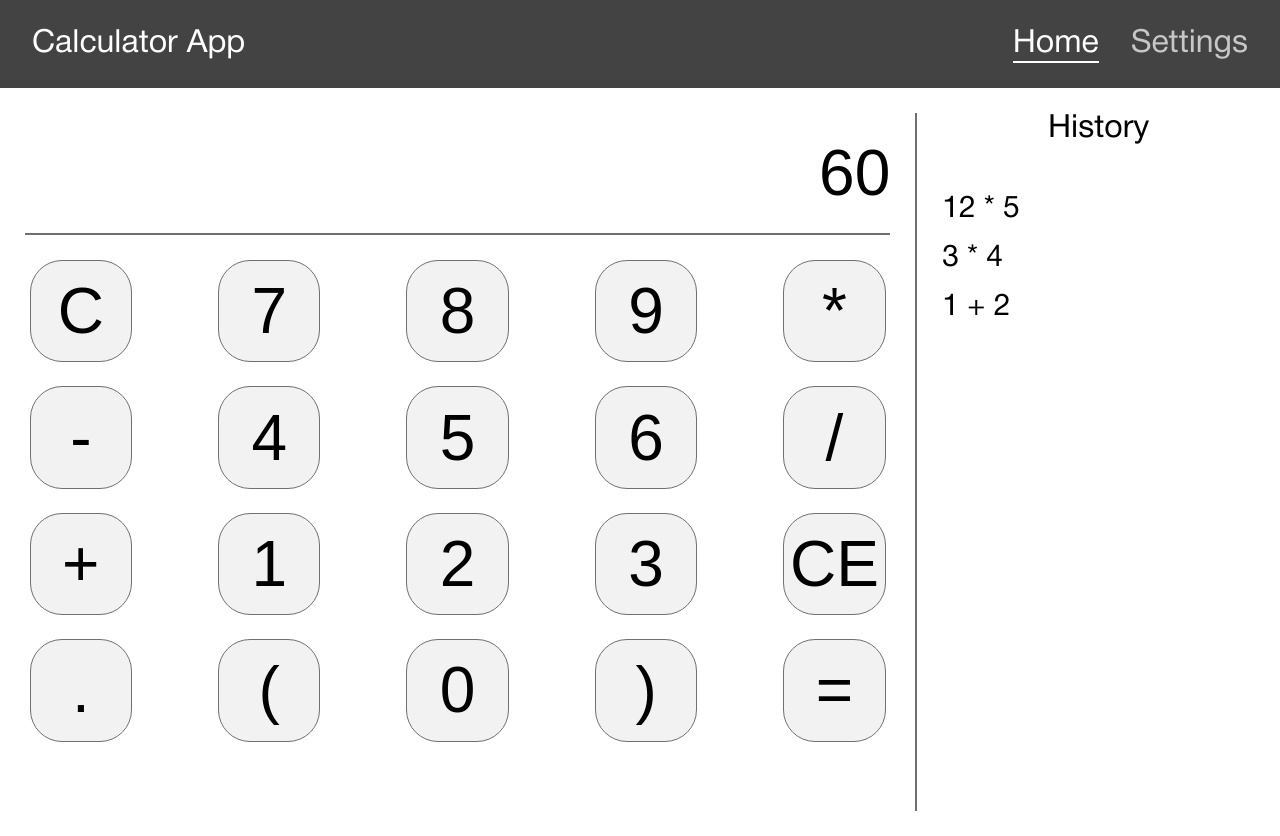
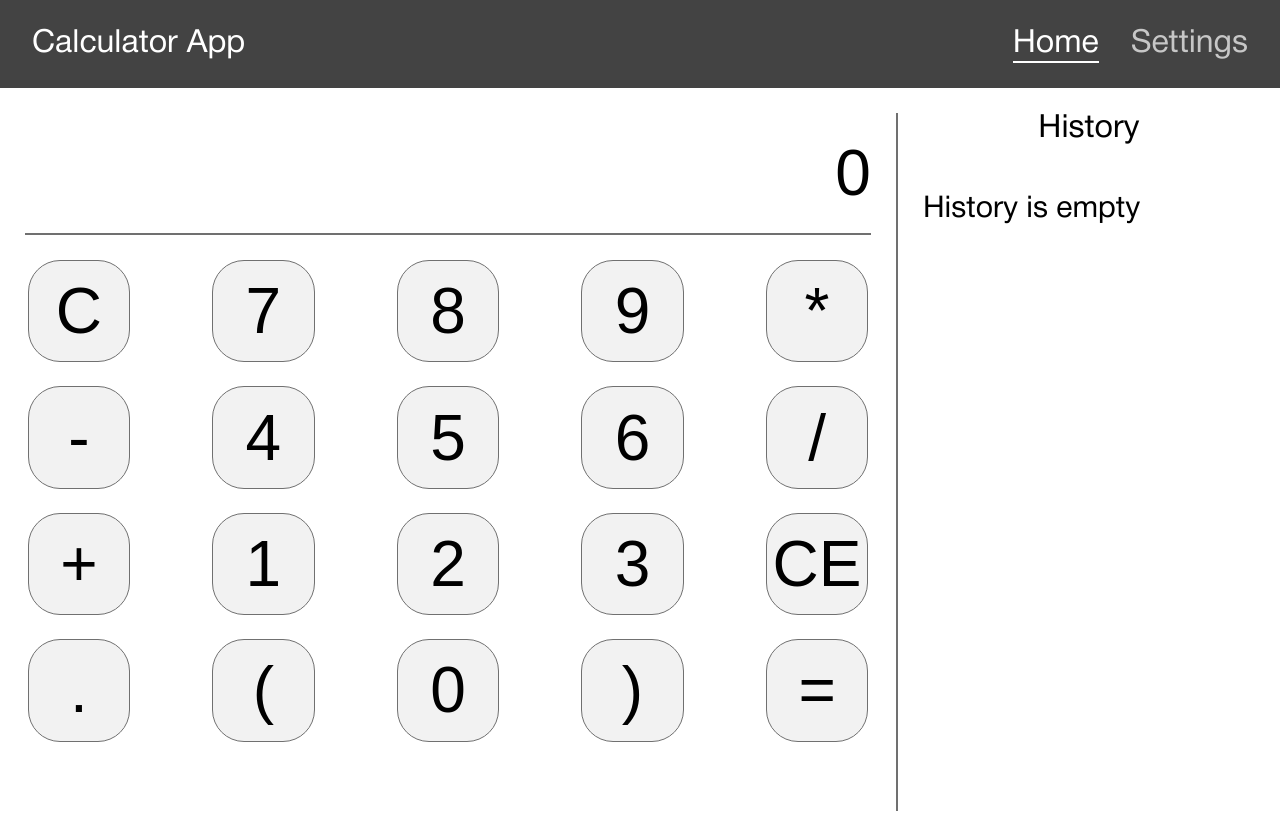
Before and after one commit to pooooz/education-task-calculator, a React (Create React App) app: page /home in a window 1280 px wide. Built offline with nearby package versions, Linux system fonts and the light colour scheme.

Commit message:
Feat: calculations added

```diff
--- a/src/App/App.jsx
+++ b/src/App/App.jsx
@@ -1,23 +1,54 @@
-import React, { useMemo, useState } from 'react';
+import React, { useMemo, useReducer, useState } from 'react';
 import { ThemeProvider } from 'styled-components';
 
+import { Calculator } from 'utils/calculator';
+import { commands } from 'actions';
+import { ThemePreferenceContext } from 'utils/context';
 import { AppRouter } from './AppRouter';
-import { ThemePreferenceContext } from '../utils/context';
 import { colors } from '../theme';
 import { GlobalStyles } from './styled';
 
+const reducer = (state, action) => {
+  switch (action.type) {
+    case 'command': {
+      const newCalc = state.calculator;
+      newCalc.execute(commands.CalculateCommand(action.payload));
+      return { calculator: newCalc };
+    }
+    case 'clear': {
+      const newCalc = state.calculator;
+      newCalc.clearHistory();
+      return { calculator: newCalc };
+    }
+    default: {
+      throw new Error('App.jsx error');
+    }
+  }
+};
+
 export const App = () => {
+  const [calculator, dispatch] = useReducer(reducer, {
+    calculator: new Calculator(),
+  });
+
+  const clearHistory = () => dispatch({ type: 'clear' });
+  const dispatchCommand = (value) =>
+    dispatch({ type: 'command', payload: value });
+
   const [currentTheme, setCurrentTheme] = useState('light');
   const themeContestProviderValue = useMemo(
     () => ({ currentTheme, setCurrentTheme }),
     [currentTheme]
   );
   const theme = { colors: colors[currentTheme] };
+
   return (
     <ThemePreferenceContext.Provider value={themeContestProviderValue}>
       <ThemeProvider theme={theme}>
         <GlobalStyles />
-        <AppRouter />
+        <AppRouter
+          calculations={{ ...calculator, clearHistory, dispatchCommand }}
+        />
       </ThemeProvider>
     </ThemePreferenceContext.Provider>
   );
--- a/src/App/AppRouter.jsx
+++ b/src/App/AppRouter.jsx
@@ -5,12 +5,23 @@ import { Header } from 'containers/Header';
 import { Home } from 'pages/Home';
 import { Settings } from 'pages/Settings';
 
-export const AppRouter = () => (
+export const AppRouter = ({ calculations }) => (
   <BrowserRouter>
     <Routes>
       <Route path="/" element={<Header />}>
-        <Route path="/home" element={<Home />} />
-        <Route path="/settings" element={<Settings />} />
+        <Route
+          path="/home"
+          element={
+            <Home
+              calculator={calculations.calculator}
+              calculate={calculations.dispatchCommand}
+            />
+          }
+        />
+        <Route
+          path="/settings"
+          element={<Settings clearHistory={calculations.clearHistory} />}
+        />
       </Route>
     </Routes>
   </BrowserRouter>
--- /dev/null
+++ b/src/actions/index.js
@@ -0,0 +1,7 @@
+import { createCommand } from 'utils/calculator';
+import { convertToPostfix, evaluatePostfix } from 'utils/rpnEval';
+
+const calc = (x) => evaluatePostfix(convertToPostfix(x));
+const CalculateCommand = createCommand(calc);
+
+export const commands = { CalculateCommand };
--- a/src/containers/Display/index.jsx
+++ b/src/containers/Display/index.jsx
@@ -1,9 +1,13 @@
 import React from 'react';
 import { StyledInput, StyledHr } from './styled';
 
-export const Display = () => (
-  <>
-    <StyledInput value={60} readOnly />
-    <StyledHr />
-  </>
-);
+export const Display = ({ expression }) => {
+  if (expression) {
+    return (
+      <>
+        <StyledInput value={expression.value} readOnly />
+        <StyledHr />
+      </>
+    );
+  }
+};
--- a/src/containers/History/index.jsx
+++ b/src/containers/History/index.jsx
@@ -16,8 +16,10 @@ export const History = ({ history }) => (
       <HistoryHeading>History</HistoryHeading>
       <HistoryList>
         {history.length ? (
-          history.map((elem) => (
-            <HistoryElement key={elem}>{elem}</HistoryElement>
+          history.map((elem, index) => (
+            <HistoryElement key={elem.expression + index}>
+              {`${elem.expression} = ${elem.result} `}
+            </HistoryElement>
           ))
         ) : (
           <HistoryElement>History is empty</HistoryElement>
--- a/src/containers/Keyboard/index.jsx
+++ b/src/containers/Keyboard/index.jsx
@@ -4,10 +4,10 @@ import { Button } from 'components/Button';
 import { buttonValues } from './mock';
 import { KeyboardGridContainer } from './styled';
 
-export const Keyboard = () => (
-  <KeyboardGridContainer>
+export const Keyboard = React.memo(({ handlePress }) => (
+  <KeyboardGridContainer onClick={handlePress}>
     {buttonValues.map((value) => (
       <Button key={value}>{value}</Button>
     ))}
   </KeyboardGridContainer>
-);
+));
--- a/src/index.js
+++ b/src/index.js
@@ -4,8 +4,4 @@ import './index.css';
 import { App } from './App/App';
 
 const root = ReactDOM.createRoot(document.getElementById('root'));
-root.render(
-  <React.StrictMode>
-    <App />
-  </React.StrictMode>
-);
+root.render(<App />);
--- a/src/pages/Home/index.js
+++ b/src/pages/Home/index.js
@@ -1,16 +1,96 @@
-import React from 'react';
+import React, { useReducer, useEffect } from 'react';
 
 import { Display } from 'containers/Display';
 import { Keyboard } from 'containers/Keyboard';
 import { History } from 'containers/History';
 import { CalculatorContainer, HomeContainer } from './styled';
 
-export const Home = () => (
-  <HomeContainer>
-    <CalculatorContainer>
-      <Display />
-      <Keyboard />
-    </CalculatorContainer>
-    <History history={['12 * 5', '3 * 4', '1 + 2']} />
-  </HomeContainer>
-);
+const reducer = (expression, action) => {
+  switch (action.type) {
+    case 'C': {
+      return {
+        value: '0',
+      };
+    }
+    case 'CE': {
+      if (expression.value.length > 1) {
+        return {
+          value: expression.value.slice(0, expression.value.length - 1),
+        };
+      }
+      return {
+        value: '0',
+      };
+    }
+    case 'equal': {
+      return {
+        value: (Math.round(action.payload * 1e5) / 1e5).toString(),
+      };
+    }
+    default: {
+      if (Number.isNaN(Number(action.payload)) && action.payload !== '.') {
+        if (
+          expression.value.toString().length > 2 &&
+          action.payload !== '(' &&
+          expression.value[expression.value.length - 2] !== '.' &&
+          expression.value[expression.value.length - 2] !== '(' &&
+          expression.value[expression.value.length - 2] !== ')' &&
+          Number.isNaN(Number(expression.value[expression.value.length - 2]))
+        ) {
+          return {
+            value: `${
+              expression.value.slice(0, expression.value.length - 2) +
+              action.payload
+            } `,
+          };
+        }
+        return {
+          value:
+            expression.value[expression.value.length - 1] === ' '
+              ? `${expression.value}${action.payload} `
+              : `${expression.value} ${action.payload} `,
+        };
+      }
+      return {
+        value:
+          expression.value !== '0'
+            ? `${expression.value}${action.payload}`
+            : `${action.payload}`,
+      };
+    }
+  }
+};
+
+export const Home = ({ calculator, calculate }) => {
+  const [expression, dispatch] = useReducer(reducer, {
+    value: '0',
+  });
+
+  useEffect(() => {
+    dispatch({
+      type: 'equal',
+      payload: calculator.getCurrentValue().toString(),
+    });
+  }, [calculate, calculator]);
+
+  const handlePress = (event) => {
+    if (event.target.tagName !== 'BUTTON') return;
+    const buttonValue = event.target.textContent;
+
+    if (buttonValue === '=') {
+      calculate(expression.value.trim());
+    } else {
+      dispatch({ type: buttonValue, payload: buttonValue });
+    }
+  };
+
+  return (
+    <HomeContainer>
+      <CalculatorContainer>
+        <Display expression={expression} />
+        <Keyboard handlePress={handlePress} />
+      </CalculatorContainer>
+      <History history={calculator.history} />
+    </HomeContainer>
+  );
+};
--- a/src/pages/Settings/index.jsx
+++ b/src/pages/Settings/index.jsx
@@ -3,11 +3,13 @@ import React from 'react';
 import { ThemeSwitcher } from 'containers/ThemeSwitcher';
 import { SettingHeading, SettingsContainer, ClearButton } from './styled';
 
-const Settings = () => (
+const Settings = ({ clearHistory }) => (
   <SettingsContainer>
     <SettingHeading>Settings</SettingHeading>
     <ThemeSwitcher />
-    <ClearButton type="button">Clear all history</ClearButton>
+    <ClearButton type="button" onClick={clearHistory}>
+      Clear all history
+    </ClearButton>
   </SettingsContainer>
 );
 
--- /dev/null
+++ b/src/utils/calculator.js
@@ -0,0 +1,39 @@
+class Command {
+  constructor(execute, value) {
+    this.execute = execute;
+    this.value = value;
+  }
+}
+
+function createCommand(func) {
+  return function doSomething(value) {
+    return new Command(func, value);
+  };
+}
+
+class Calculator {
+  constructor() {
+    this.current = 0;
+    this.history = [];
+  }
+
+  execute(command) {
+    const result = command.execute(command.value);
+    this.current = result;
+    this.history.unshift({
+      expression: command.value,
+      result: Math.round(result * 1e5) / 1e5,
+    });
+  }
+
+  getCurrentValue() {
+    return this.current;
+  }
+
+  clearHistory() {
+    this.history = [];
+    this.current = 0;
+  }
+}
+
+export { Calculator, createCommand };
--- /dev/null
+++ b/src/utils/rpnEval.js
@@ -0,0 +1,130 @@
+const Associativity = Object.freeze({ left: Symbol('L'), right: Symbol('R') });
+const operations = new Map([
+  [
+    'exponentiation',
+    { operator: '^', precedence: 4, associativity: Associativity.right },
+  ],
+  [
+    'multiplication',
+    { operator: '*', precedence: 3, associativity: Associativity.left },
+  ],
+  [
+    'division',
+    { operator: '/', precedence: 3, associativity: Associativity.left },
+  ],
+  [
+    'addition',
+    { operator: '+', precedence: 2, associativity: Associativity.left },
+  ],
+  [
+    'subtraction',
+    { operator: '-', precedence: 2, associativity: Associativity.left },
+  ],
+  ['bracket', { precedence: 0, isBracket: true }],
+]);
+
+const operators = Object.freeze({
+  '^': operations.get('exponentiation'),
+  '*': operations.get('multiplication'),
+  '/': operations.get('division'),
+  '+': operations.get('addition'),
+  '-': operations.get('subtraction'),
+  '(': operations.get('bracket'),
+});
+
+const isValid = (s) => {
+  const leftBrackets = s.match(/\(/g);
+  const rightBrackets = s.match(/\)/g);
+  if (leftBrackets || rightBrackets) {
+    if (!(leftBrackets === null && rightBrackets !== null)) {
+      if (s.match(/\(/g).length !== s.match(/\)/g).length) {
+        throw Error('Invalid parenthesis input');
+      }
+    } else {
+      throw new Error('Invalid parenthesis input');
+    }
+  }
+};
+
+function convertToPostfix(infix) {
+  isValid(infix.replace(/\s/g, ''));
+  const tokens = infix.split(' ');
+  const outputStack = [];
+  const operatorStack = [];
+
+  for (const token of tokens) {
+    if (token in operators) {
+      const op1 = operators[token];
+
+      while (operatorStack.length) {
+        const op2 = operatorStack[operatorStack.length - 1];
+
+        if (
+          (op1.associativity === Associativity.left &&
+            op1.precedence <= op2.precedence) ||
+          (op1.associativity === Associativity.right &&
+            op1.precedence < op2.precedence)
+        ) {
+          operatorStack.pop();
+          outputStack.push(op2.operator);
+        } else {
+          break;
+        }
+      }
+
+      operatorStack.push(op1);
+    } else if (token === ')') {
+      while (!operatorStack[operatorStack.length - 1].isBracket) {
+        outputStack.push(operatorStack.pop().operator);
+      }
+      operatorStack.pop();
+    } else {
+      outputStack.push(token);
+    }
+  }
+
+  const res = outputStack.concat(
+    operatorStack.reverse().map((x) => x.operator)
+  );
+
+  return res.join(' ');
+}
+
+function evaluatePostfix(postfix) {
+  const tokens = postfix.split(' ');
+  const stack = [];
+
+  for (let token of tokens) {
+    if (!['+', '-', '/', '*', '^'].includes(token)) {
+      token = token.toLowerCase();
+      stack.push(parseFloat(token));
+    } else {
+      const operands = stack.splice(-2, 2);
+      stack.push(
+        operands.reduce((prev, curr) => {
+          switch (token) {
+            case '+': {
+              return prev + curr;
+            }
+            case '-': {
+              return prev - curr;
+            }
+            case '*': {
+              return prev * curr;
+            }
+            case '/': {
+              return prev / curr;
+            }
+            case '^': {
+              return prev ** curr;
+            }
+          }
+        })
+      );
+    }
+  }
+
+  return stack.pop();
+}
+
+export { convertToPostfix, evaluatePostfix };
```
Also changed, not shown: .eslintrc.js.
